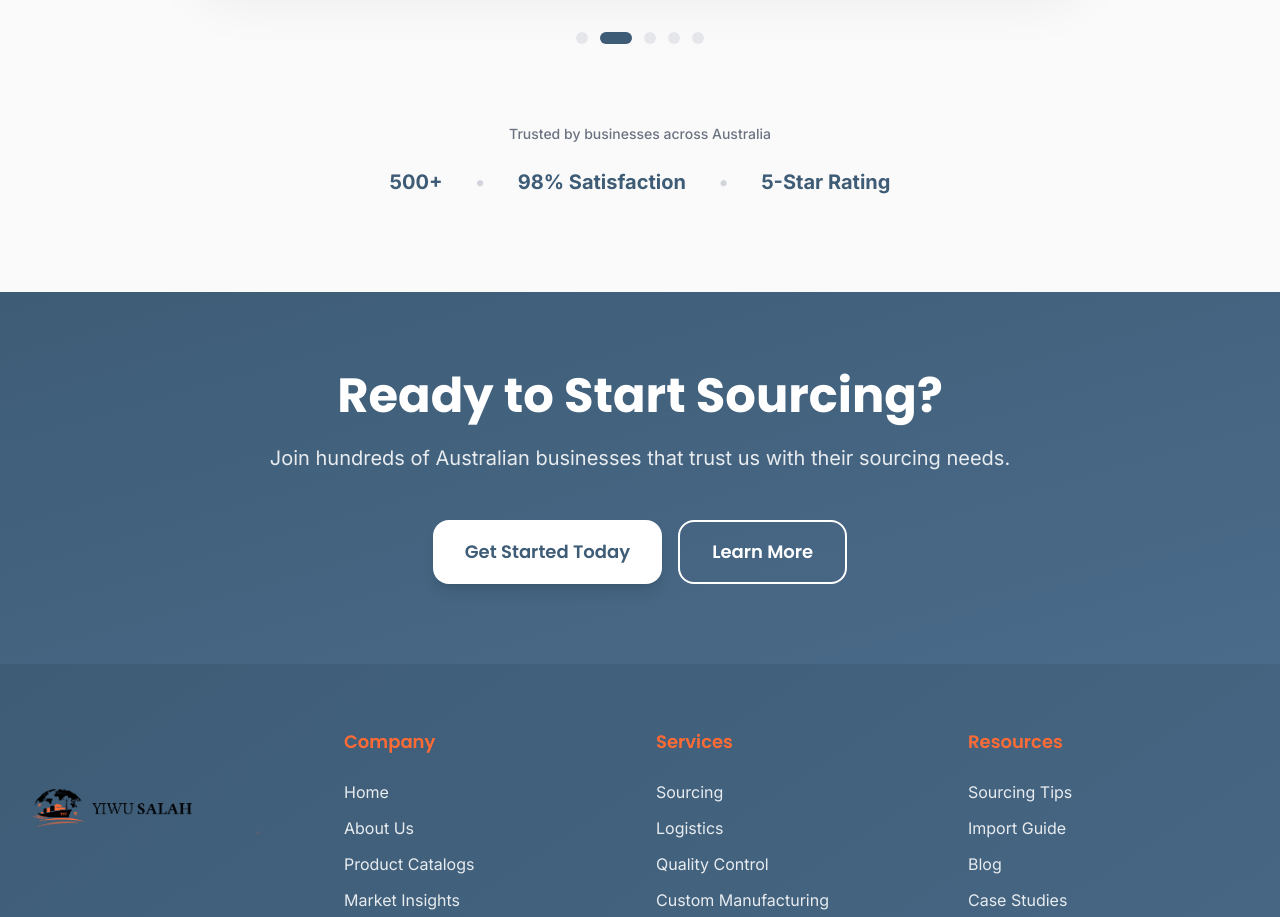
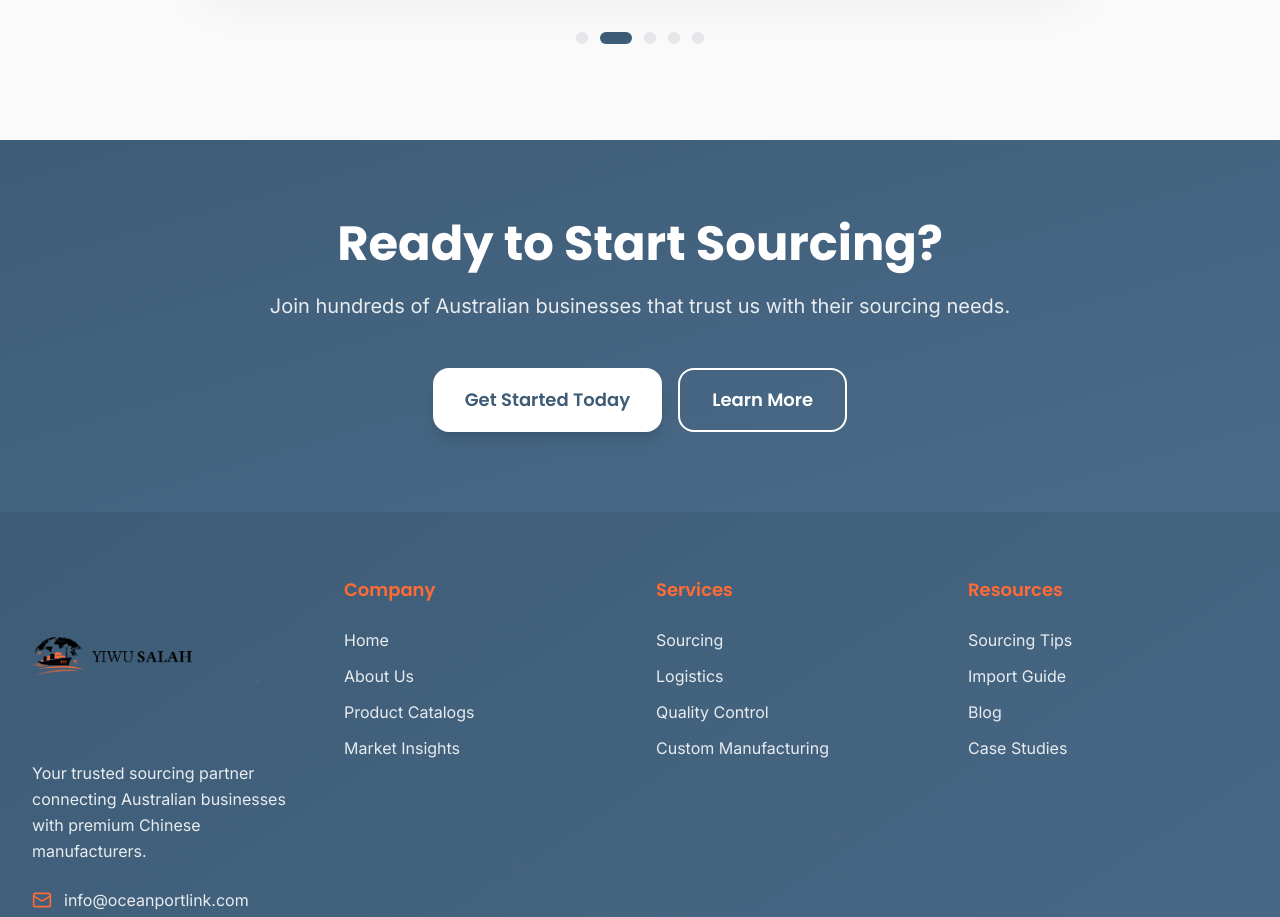
Before and after one commit to SufyanFarooq/ocen-site, a Next.js app: page / in a window 1280 px wide. Shown: the part 5720-6637 px from the top of the page. Built offline with nearby package versions, Linux system fonts and the light colour scheme.

Commit message:
Remove navigation arrows and trust indicators from Testimonials component to simplify layout and focus on client feedback.

```diff
--- a/components/Landing/Testimonials.tsx
+++ b/components/Landing/Testimonials.tsx
@@ -2,7 +2,7 @@
 
 import { motion } from "framer-motion";
 import { useState, useEffect } from "react";
-import { ChevronLeft, ChevronRight, Star } from "lucide-react";
+import {  Star } from "lucide-react";
 
 export default function Testimonials() {
   const [currentIndex, setCurrentIndex] = useState(0);
@@ -181,21 +181,6 @@ export default function Testimonials() {
             </div>
           </motion.div>
 
-          {/* Navigation Arrows */}
-          {/* <button
-            onClick={prevSlide}
-            className="absolute left-4 top-1/2 -translate-y-1/2 bg-white rounded-full p-4 shadow-[0_10px_25px_-5px_rgba(0,0,0,0.1)] hover:shadow-[0_20px_25px_-5px_rgba(0,0,0,0.1)] transition-all duration-300 hover:bg-[#F9FAFB] group border border-[#F3F4F6]"
-          >
-            <ChevronLeft className="w-5 h-5 text-[#6B7280] group-hover:text-[#3E5C76] transition-colors duration-300" />
-          </button>
-
-          <button
-            onClick={nextSlide}
-            className="absolute right-4 top-1/2 -translate-y-1/2 bg-white rounded-full p-4 shadow-[0_10px_25px_-5px_rgba(0,0,0,0.1)] hover:shadow-[0_20px_25px_-5px_rgba(0,0,0,0.1)] transition-all duration-300 hover:bg-[#F9FAFB] group border border-[#F3F4F6]"
-          >
-            <ChevronRight className="w-5 h-5 text-[#6B7280] group-hover:text-[#3E5C76] transition-colors duration-300" />
-          </button> */}
-
           {/* Bottom Dots Indicator */}
           <div className="flex justify-center mt-12 space-x-3">
             {testimonials.map((_, index) => (
@@ -211,29 +196,6 @@ export default function Testimonials() {
             ))}
           </div>
         </div>
-
-        {/* Trust Indicators */}
-        <motion.div
-          initial={{ opacity: 0, y: 20 }}
-          whileInView={{ opacity: 1, y: 0 }}
-          transition={{ duration: 0.6, delay: 0.4 }}
-          className="mt-20 text-center"
-        >
-          <p className="text-[#6B7280] text-sm mb-6 font-medium">
-            Trusted by businesses across Australia
-          </p>
-          <div className="flex flex-wrap justify-center items-center gap-8">
-            <div className="text-[#3E5C76] font-bold text-xl">500+</div>
-            <div className="text-[#D1D5DB] text-xl">•</div>
-            <div className="text-[#3E5C76] font-bold text-xl">
-              98% Satisfaction
-            </div>
-            <div className="text-[#D1D5DB] text-xl">•</div>
-            <div className="text-[#3E5C76] font-bold text-xl">
-              5-Star Rating
-            </div>
-          </div>
-        </motion.div>
       </div>
     </section>
   );
```
